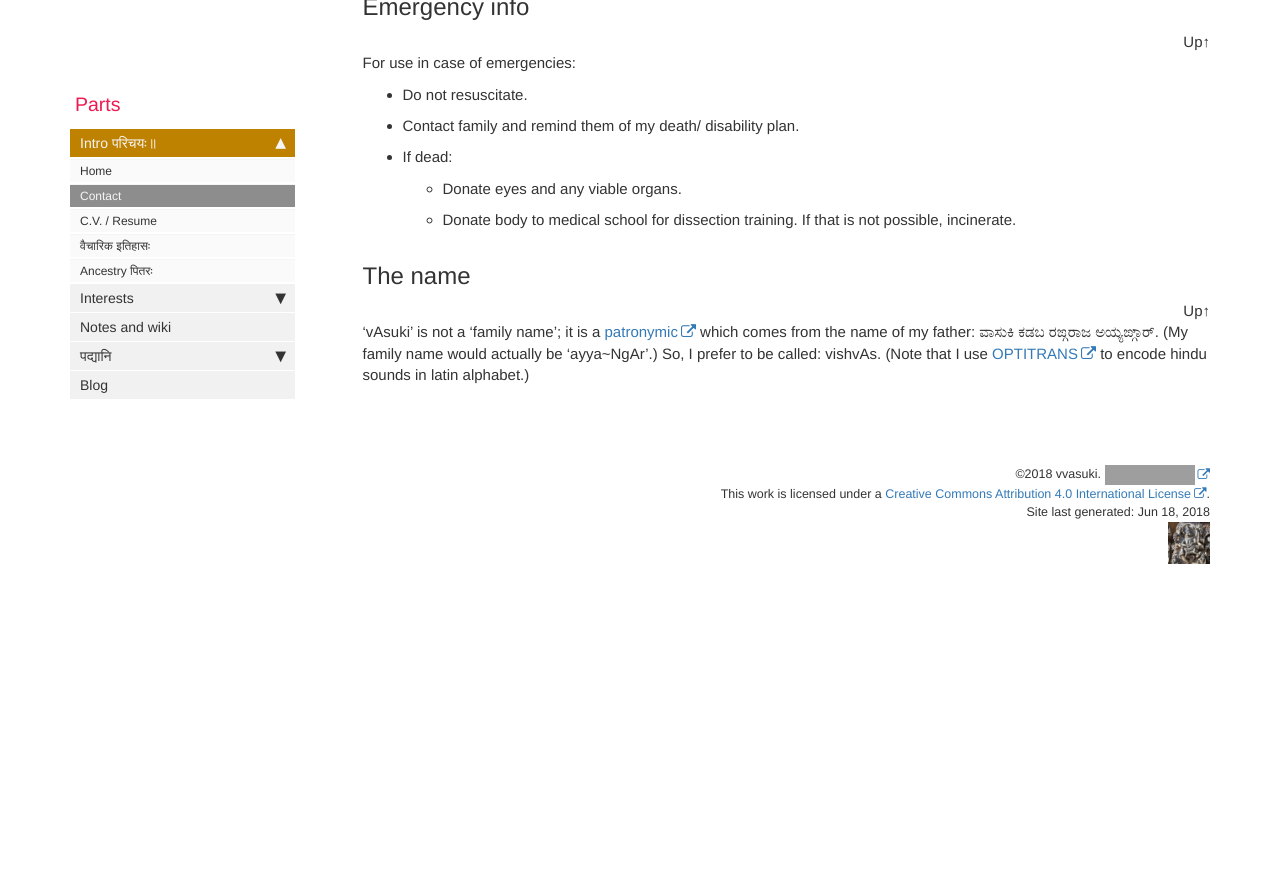
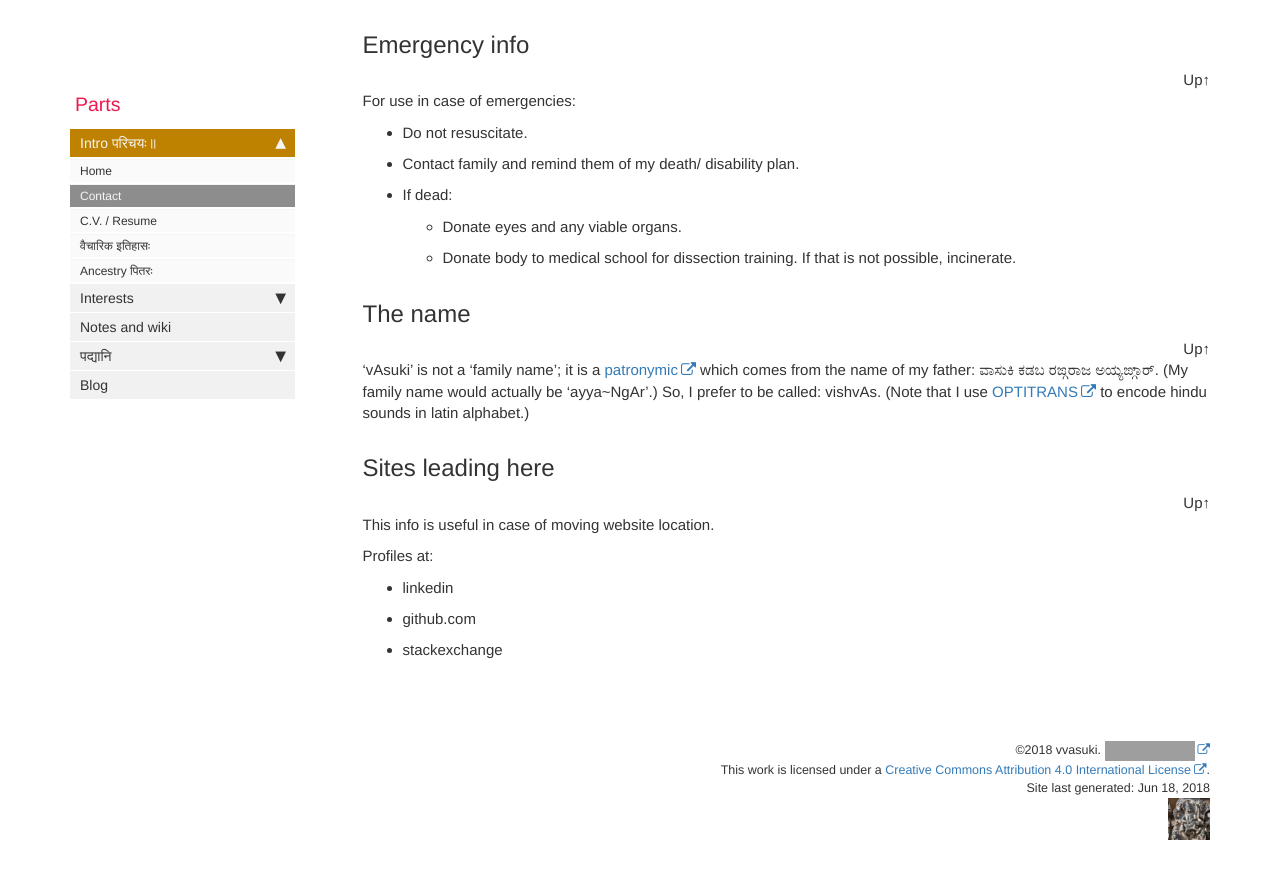
Before and after one commit to vishvAsa/vishvAsa.github.io, a Jekyll site: the page built from intro/contact.md, in a window 1280 px wide and 900 px high, scrolled down 1564 px. Shown: the top 879 px of the window. Built offline with Jekyll 4.4.1, drawn with Linux system fonts in a browser that asks for light colours; nearby versions of some CDN libraries; comment, search, counter and statistics services are not loaded; before the commit the page ends 2188 px from its top, so only the background shows below that; grey boxes are pictures that could not be loaded.

Commit message:
Content update

```diff
--- a/intro/contact.md
+++ b/intro/contact.md
@@ -57,3 +57,11 @@ For use in case of emergencies:
 
 ## The name
 'vAsuki' is not a 'family name'; it is a [patronymic](http://en.wikipedia.org/wiki/Patronymic) which comes from the name of my father: ವಾಸುಕಿ ಕಡಬ ರಙ್ಗರಾಜ ಅಯ್ಯಙ್ಗಾರ್. (My family name would actually be 'ayya~NgAr'.) So, I prefer to be called: vishvAs. (Note that I use [OPTITRANS](http://sanskritnlp.appspot.com/optitrans.html) to encode hindu sounds in latin alphabet.)
+
+## Sites leading here
+This info is useful in case of moving website location.
+
+Profiles at:
+- linkedin
+- github.com
+- stackexchange
```
